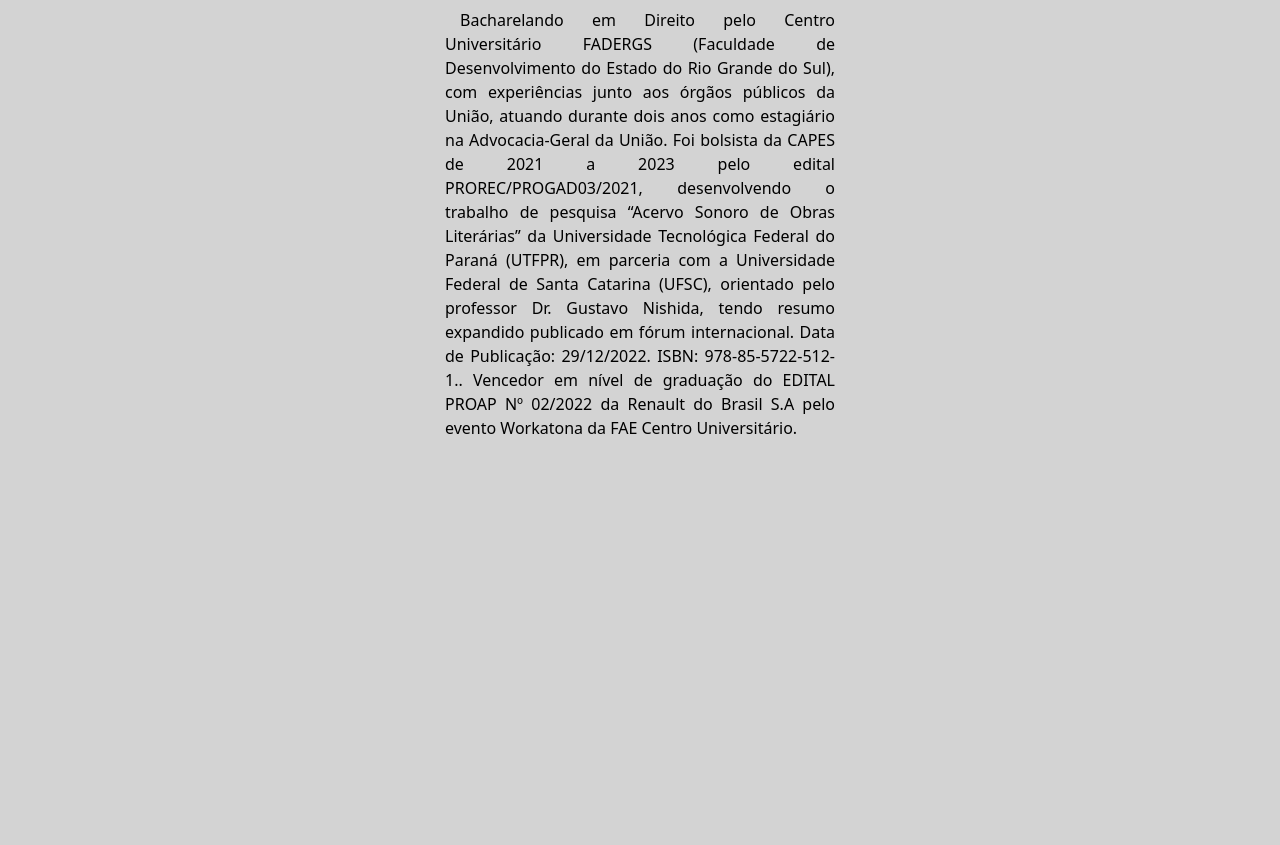
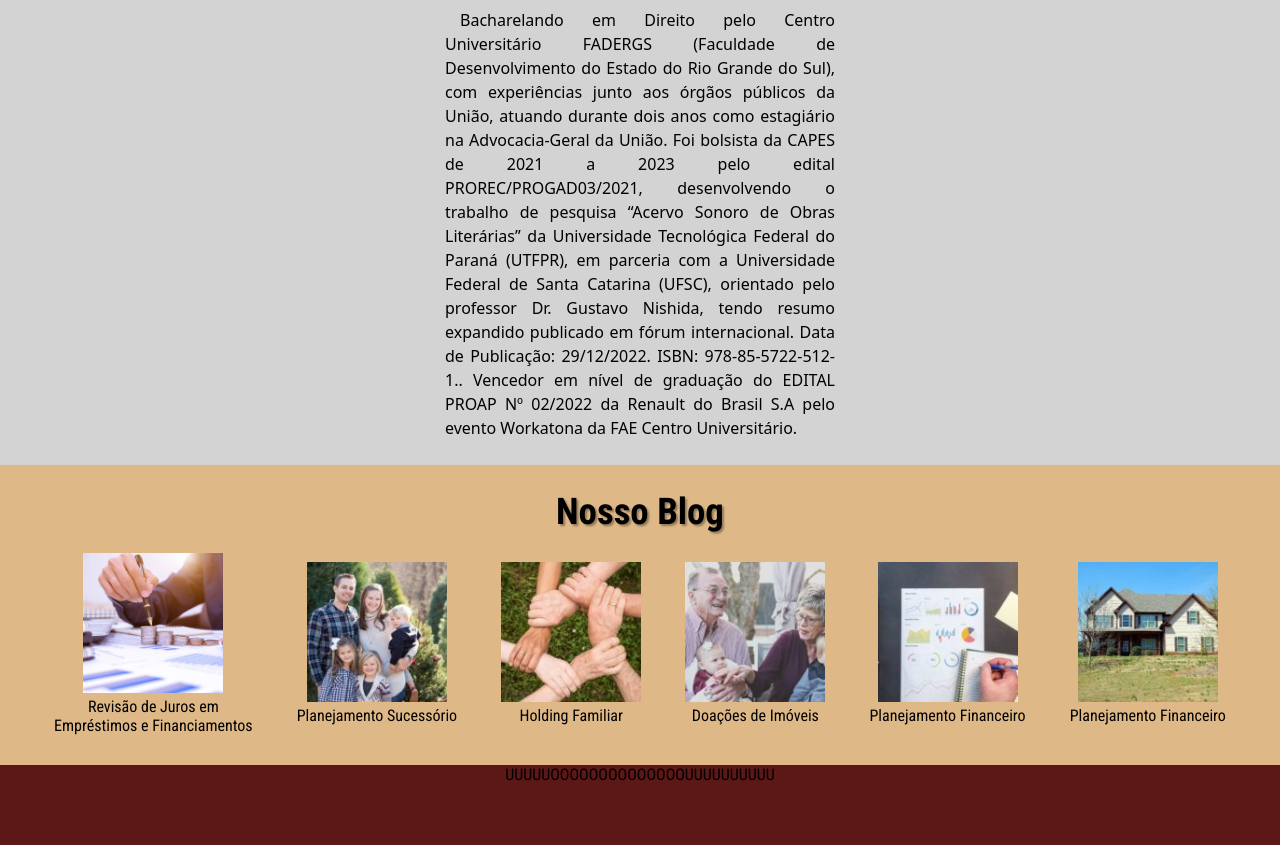
Before and after one commit to luisgui-alt/igor_xavier, a plain HTML site: page index.html in a window 1280 px wide. Shown: the part 10574-11419 px from the top of the page. Before the commit the page ends 11039 px from the top, so only its background shows below. Drawn offline with nearby package versions, Linux system fonts and the light colour scheme.

Commit message:
adição do blog

```diff
--- a/estilos/style.css
+++ b/estilos/style.css
@@ -249,3 +249,39 @@ section#equipe > div.bio > p {
     max-width: 400px;
     padding: 5px;
 }
+
+aside#iblog {
+    background-color: burlywood;
+    padding: 20px;
+}
+
+aside#iblog > h2 {
+    font-size: 2.3em;
+    text-shadow: 2px 2px 2px rgba(0, 0, 0, 0.342);
+    text-align: center;
+    margin: 5px 5px 10px 5px;
+}
+
+div#blog {
+    display: flex;
+    flex-flow: row wrap;
+    justify-content: space-evenly;
+    align-items: center;
+}
+
+div#blog > a {
+    text-align: center;
+    text-decoration: none;
+    color: rgb(0, 0, 0);
+    padding: 10px;
+}
+
+div#blog > a > img {
+    width: 140px;
+}
+
+footer {
+    background-color: rgb(92, 23, 23);
+    height: 10vh;
+    text-align: center;
+}
--- a/index.html
+++ b/index.html
@@ -154,6 +154,20 @@
                 <p>Bacharelando em Direito pelo Centro Universitário FADERGS (Faculdade de Desenvolvimento do Estado do Rio Grande do Sul), com experiências junto aos órgãos públicos da União, atuando durante dois anos como estagiário na Advocacia-Geral da União. Foi bolsista da CAPES de 2021 a 2023 pelo edital PROREC/PROGAD03/2021, desenvolvendo o trabalho de pesquisa “Acervo Sonoro de Obras Literárias” da Universidade Tecnológica Federal do Paraná (UTFPR), em parceria com a Universidade Federal de Santa Catarina (UFSC), orientado pelo professor Dr. Gustavo Nishida, tendo resumo expandido publicado em fórum internacional. Data de Publicação: 29/12/2022. ISBN: 978-85-5722-512-1..  Vencedor em nível de graduação do EDITAL PROAP Nº 02/2022 da Renault do Brasil S.A pelo evento Workatona da FAE Centro Universitário.</p>
             </div>
         </section>
+        <aside id="iblog">
+            <h2>Nosso Blog</h2>
+            <div id="blog">
+                <a href="#"><img src="imagens/blog/thumb.png" alt="thumb"> <p>Revisão de Juros em <br> Empréstimos e Financiamentos</p></a>
+                <a href="#"><img src="imagens/blog/thumb2.jpg" alt="thumb2"> <p>Planejamento Sucessório</p></a>
+                <a href="#"><img src="imagens/blog/thumb3.jpg" alt="thumb3"> <p>Holding Familiar</p></a>
+                <a href="#"><img src="imagens/blog/thumb4.jpg" alt="thumb4"> <p>Doações de Imóveis</p></a>
+                <a href="#"><img src="imagens/blog/thumb5.jpg" alt="thumb5"><p>Planejamento Financeiro</p></a>
+                <a href="#"><img src="imagens/blog/thumb6.jpeg" alt="thumb6"><p>Planejamento Financeiro</p></a>
+            </div>
+        </aside>
+        <footer>
+            <p>UUUUUOOOOOOOOOOOOOOUUUUUUUUUU</p>
+        </footer>
     </main>
 </body>
 </html>
```
Also changed, not shown: imagens/blog/thumb.png (added), imagens/blog/thumb2.jpg (added), imagens/blog/thumb3.jpg (added), imagens/blog/thumb4.jpg (added), imagens/blog/thumb5.jpg (added), imagens/blog/thumb6.jpeg (added).
